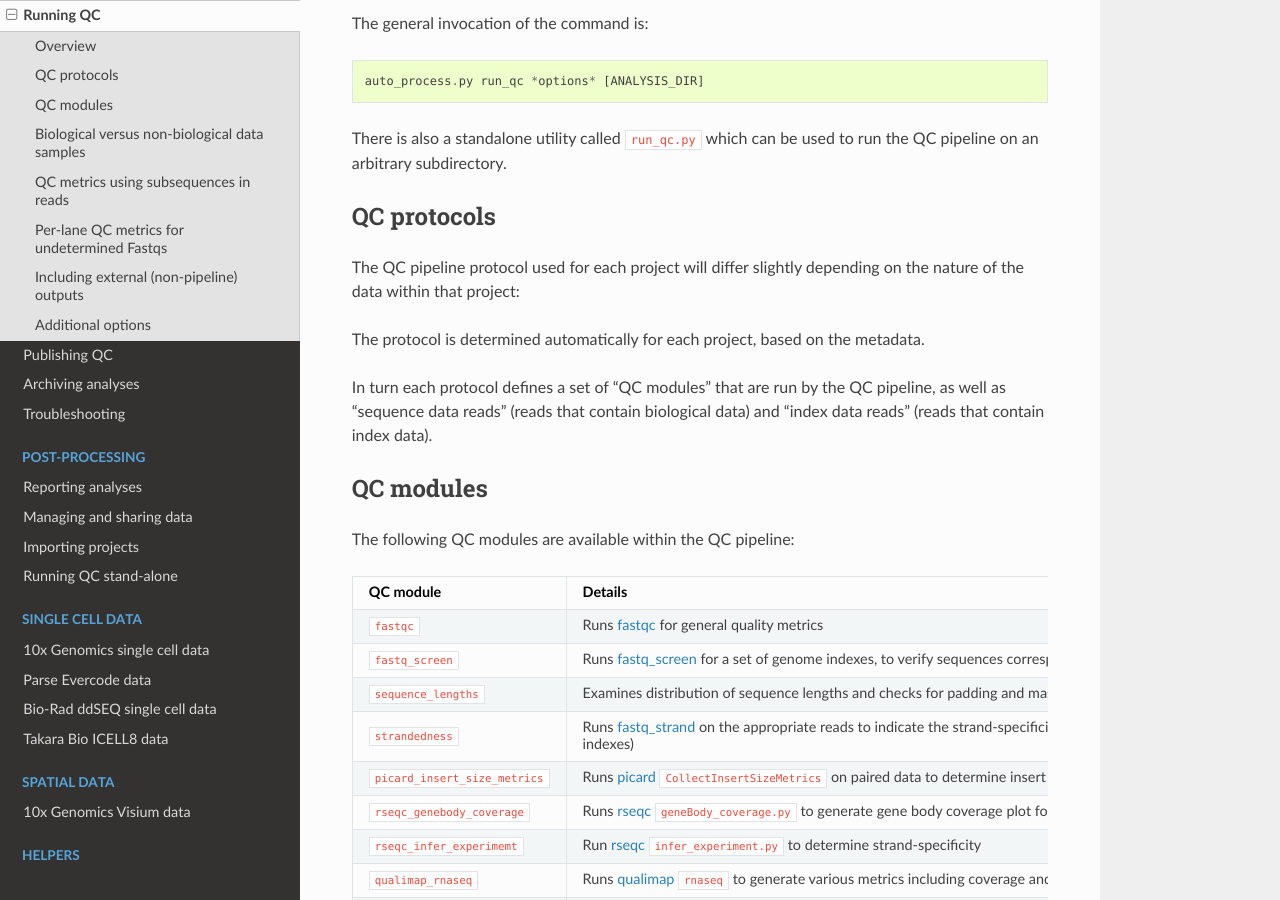
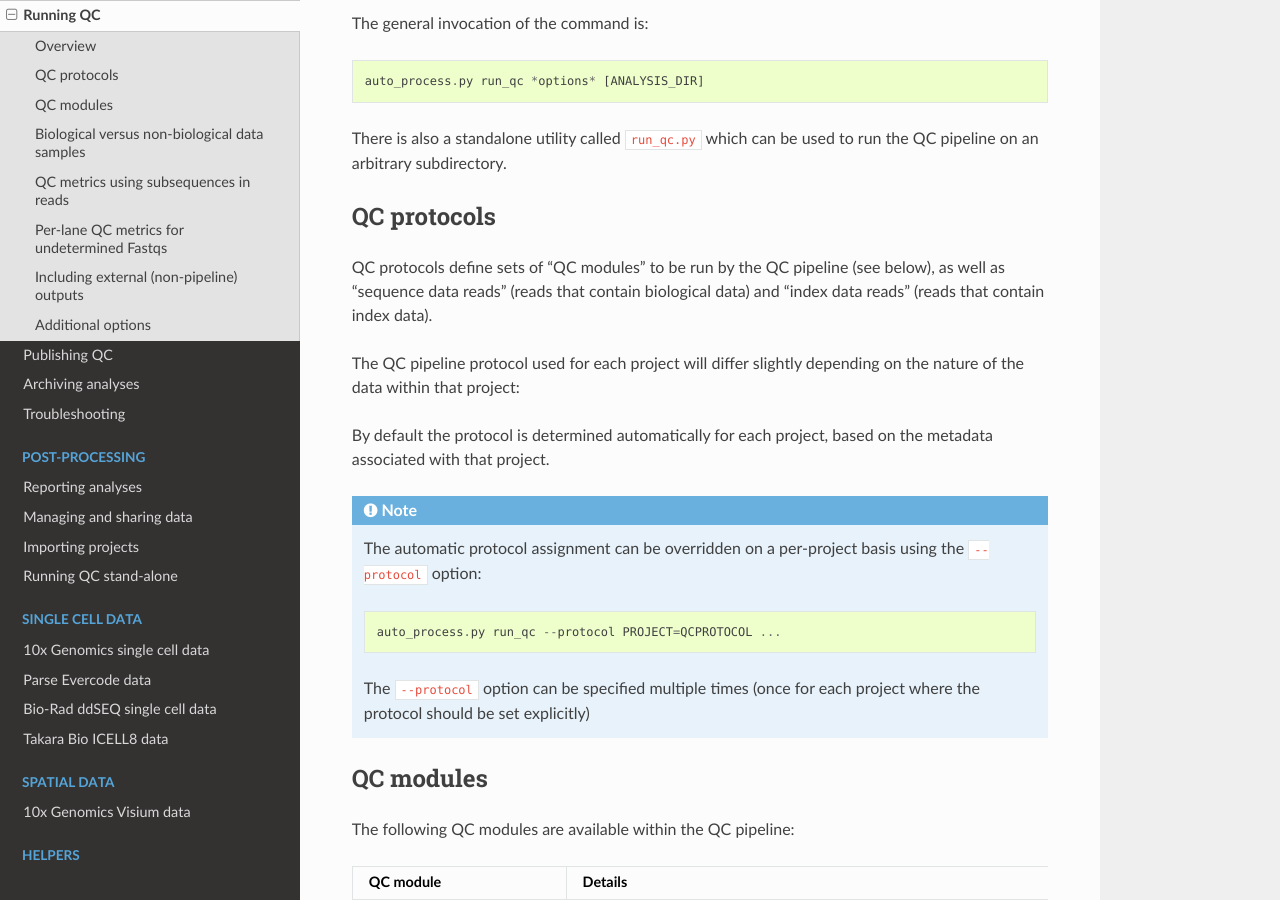
Before and after one commit to fls-bioinformatics-core/auto_process_ngs, a Sphinx documentation site: the page built from docs/source/using/run_qc.rst, in a window 1280 px wide and 900 px high, scrolled down 282 px. Built offline with Sphinx 7.4.7 and the Read the Docs theme 3.1.0, drawn with Linux system fonts in a browser that asks for light colours.

Commit message:
Add a note to the 'run_qc' command docs about the --protocol option.

```diff
--- a/docs/source/using/run_qc.rst
+++ b/docs/source/using/run_qc.rst
@@ -22,18 +22,31 @@ can be used to run the QC pipeline on an arbitrary subdirectory.
 QC protocols
 ------------
 
+QC protocols define sets of "QC modules" to be run by the QC
+pipeline (see below), as well as "sequence data reads" (reads that
+contain biological data) and "index data reads" (reads that
+contain index data).
+
 The QC pipeline protocol used for each project will differ slightly
 depending on the nature of the data within that project:
 
 .. include:: auto/qc_protocols.rst
 
-The protocol is determined automatically for each project, based
-on the metadata.
+By default the protocol is determined automatically for each project,
+based on the metadata associated with that project.
 
-In turn each protocol defines a set of "QC modules" that are run
-by the QC pipeline, as well as "sequence data reads" (reads that
-contain biological data) and "index data reads" (reads that
-contain index data).
+.. note::
+
+   The automatic protocol assignment can be overridden on a
+   per-project basis using the ``--protocol`` option:
+
+   ::
+
+      auto_process.py run_qc --protocol PROJECT=QCPROTOCOL ...
+
+   The ``--protocol`` option can be specified multiple times
+   (once for each project where the protocol should be set
+   explicitly)
 
 ----------
 QC modules
```
